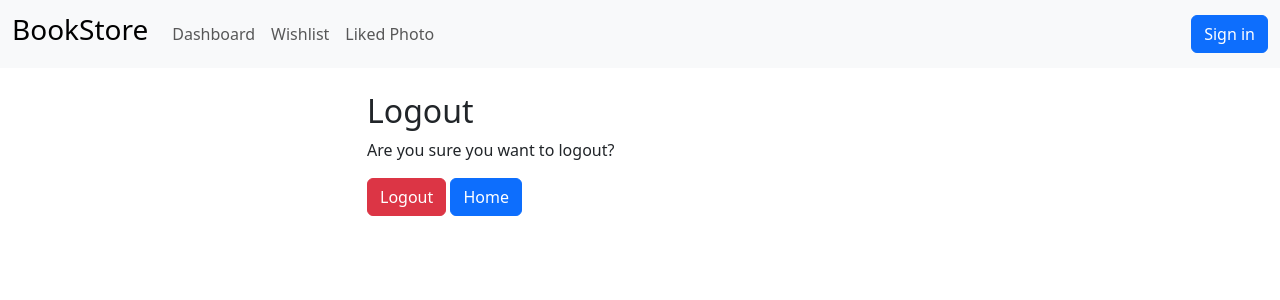
After one commit to Mohamed-A-Badr/book-store, a Django app: page /account/logout/ in a window 1280 px wide. The commit adds this page. Shown: the top 300 px of the page. Run offline with Django 5.2, Linux system fonts and the light colour scheme.

Commit message:
Add logout function

```diff
--- a/accounts/urls.py
+++ b/accounts/urls.py
@@ -5,4 +5,5 @@ from . import views
 urlpatterns = [
     path("register/", views.register_view, name="register"),
     path("login/", views.login_view, name="login"),
+    path("logout/", views.logout_view, name="logout"),
 ]
--- a/accounts/views.py
+++ b/accounts/views.py
@@ -48,3 +48,12 @@ def login_view(request):
             "error": error_message,
         },
     )
+
+
+def logout_view(request):
+    if request.method == "POST":
+        logout(request)
+
+        return redirect("login")
+    else:
+        return render(request, "accounts/logout.html")
--- /dev/null
+++ b/templates/accounts/logout.html
@@ -0,0 +1,17 @@
+{% extends 'base.html' %}
+{% block title %} Logout {% endblock %}
+{% block content %}
+<div class="container mt-4">
+    <div class="row">
+        <div class="col-md-6 offset-md-3">
+            <h2>Logout</h2>
+            <p>Are you sure you want to logout?</p>
+            <form method="post">
+                {% csrf_token %}
+                <button type="submit" class="btn btn-danger">Logout</button>
+                <a href="{% url 'books:book_list' %}" class="btn btn-primary">Home</a>
+            </form>
+        </div>
+    </div>
+</div>
+{% endblock %}
--- a/templates/base.html
+++ b/templates/base.html
@@ -15,13 +15,12 @@
 <body>
     <!-- Navbar -->
     <nav class="navbar navbar-expand-lg navbar-light bg-body-tertiary">
-        <!-- Container wrapper -->
         <div class="container-fluid">
             <!-- Toggle button -->
-            <button data-mdb-collapse-init class="navbar-toggler" type="button"
-                data-mdb-target="#navbarSupportedContent" aria-controls="navbarSupportedContent" aria-expanded="false"
+            <button class="navbar-toggler" type="button" data-bs-toggle="collapse"
+                data-bs-target="#navbarSupportedContent" aria-controls="navbarSupportedContent" aria-expanded="false"
                 aria-label="Toggle navigation">
-                <i class="fas fa-bars"></i>
+                <span class="navbar-toggler-icon"></span>
             </button>
 
             <!-- Collapsible wrapper -->
@@ -36,21 +35,43 @@
                         <a class="nav-link" href="{% url 'books:book_list' %}">Dashboard</a>
                     </li>
                     <li class="nav-item">
-                        <a class="nav-link" href="#">My Profile</a>
+                        <a class="nav-link" href="#">Wishlist</a>
                     </li>
                     <li class="nav-item">
                         <a class="nav-link" href="#">Liked Photo</a>
                     </li>
                 </ul>
-                <!-- Left links -->
             </div>
-            <!-- Collapsible wrapper -->
-            <!--Create a button to the right side of the navbar-->
+
+            {% if request.user.is_authenticated %}
+            <div class="collapse navbar-collapse">
+                <ul class="navbar-nav ms-auto">
+                    <li class="nav-item dropdown">
+                        <a class="nav-link dropdown-toggle" href="#" id="navbarDropdown" role="button"
+                            data-bs-toggle="dropdown" aria-expanded="false">
+                            {{ request.user }}
+                        </a>
+                        <!-- Add the dropdown-menu-end class -->
+                        <ul class="dropdown-menu dropdown-menu-end" aria-labelledby="navbarDropdown">
+                            <li><a class="dropdown-item" href="#">Profile</a></li>
+                            <li><a class="dropdown-item" href="{% url 'books:book_create' %}">Add Book</a></li>
+                            <li>
+                                <hr class="dropdown-divider">
+                            </li>
+                            <li><a class="dropdown-item" href="{% url 'logout' %}">Logout</a></li>
+                        </ul>
+                    </li>
+                </ul>
+            </div>
+            {% else %}
             <div class="d-flex align-items-center">
-                <a class="btn btn-primary" href="{% url 'books:book_create' %}">Add Book</a>
+                <a class="btn btn-primary" href="{% url 'login' %}">Sign in</a>
             </div>
+            {% endif %}
+        </div>
     </nav>
     <!-- Navbar -->
+
     {% block content %}{% endblock %}
 </body>
 
```
